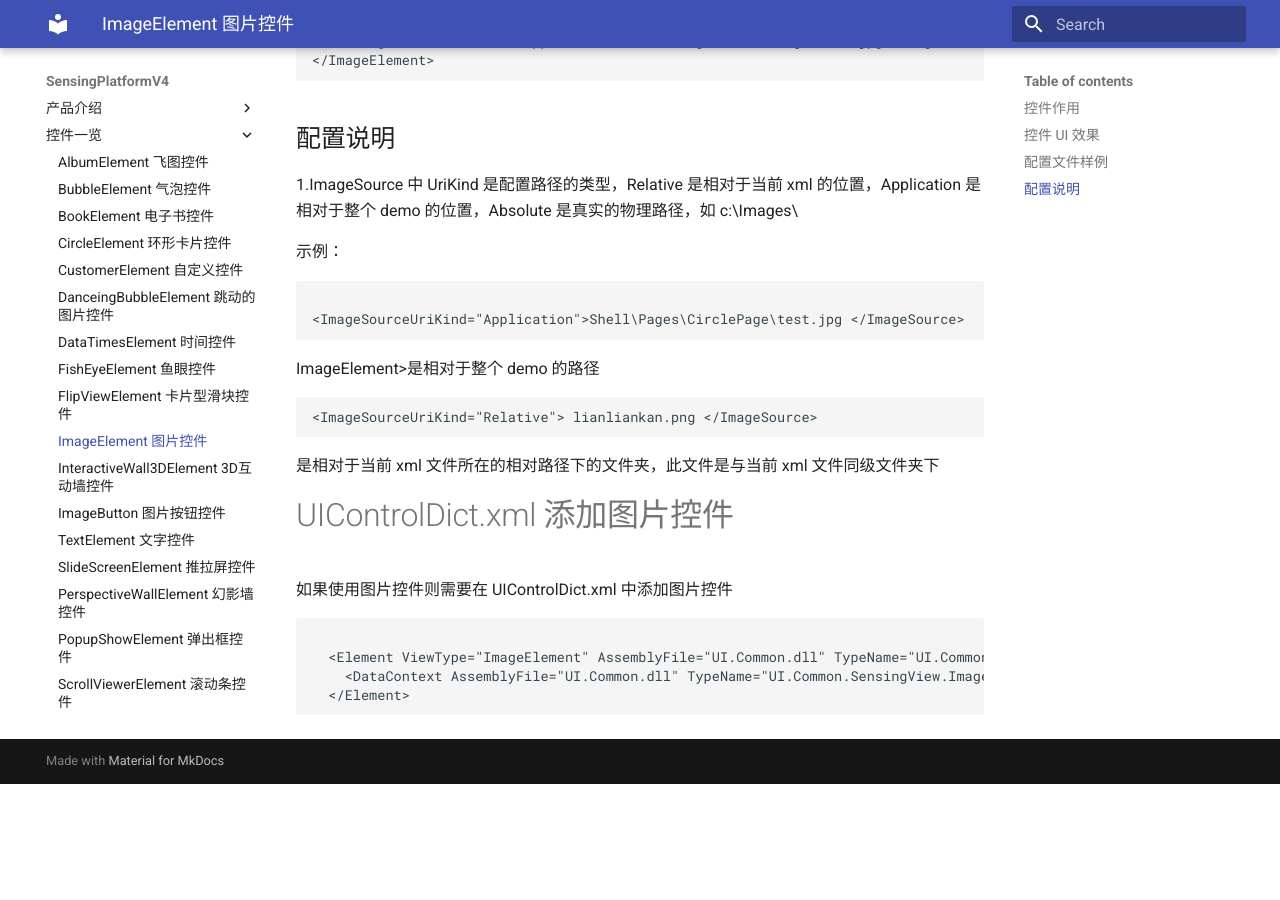
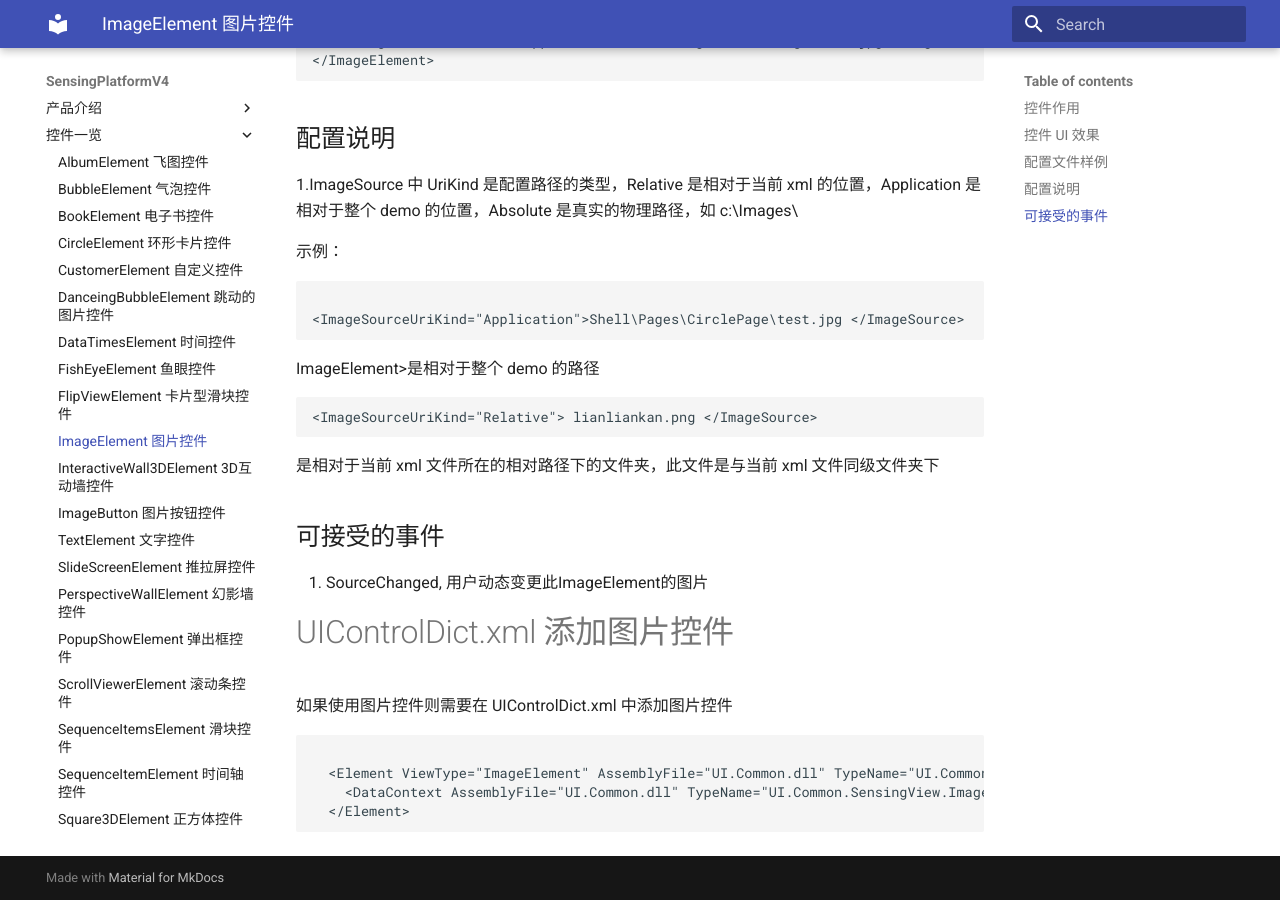
Before and after one commit to troncell/SensingPlatformDocs, an MkDocs documentation site: the page built from docs/控件一览/ImageElement.md, in a window 1280 px wide and 900 px high, scrolled down 660 px. Built offline with MkDocs 1.6.1 and Material for MkDocs 9.7.7, drawn with Linux system fonts in a browser that asks for light colours; before the commit the page ends 1444 px from its top, so only the background shows below that.

Commit message:
Update ImageElement.md

```diff
--- a/docs/控件一览/ImageElement.md
+++ b/docs/控件一览/ImageElement.md
@@ -38,6 +38,10 @@
 
 是相对于当前 xml 文件所在的相对路径下的文件夹，此文件是与当前 xml 文件同级文件夹下
 
+## 可接受的事件
+
+1. SourceChanged, 用户动态变更此ImageElement的图片
+
 # UIControlDict.xml 添加图片控件
 
 如果使用图片控件则需要在 UIControlDict.xml 中添加图片控件
```
